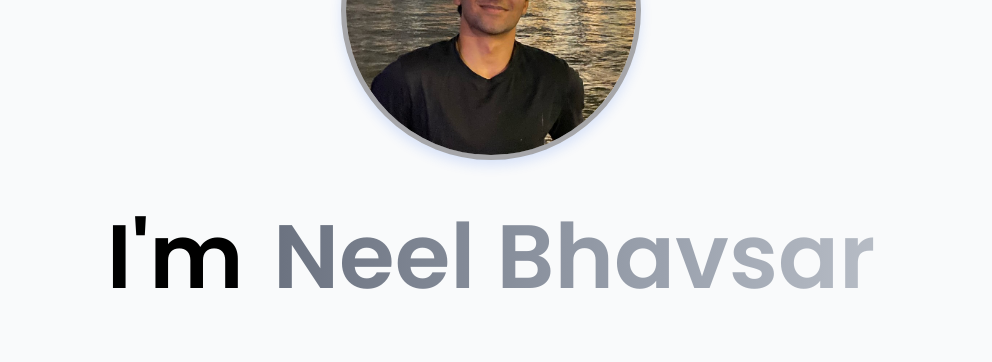
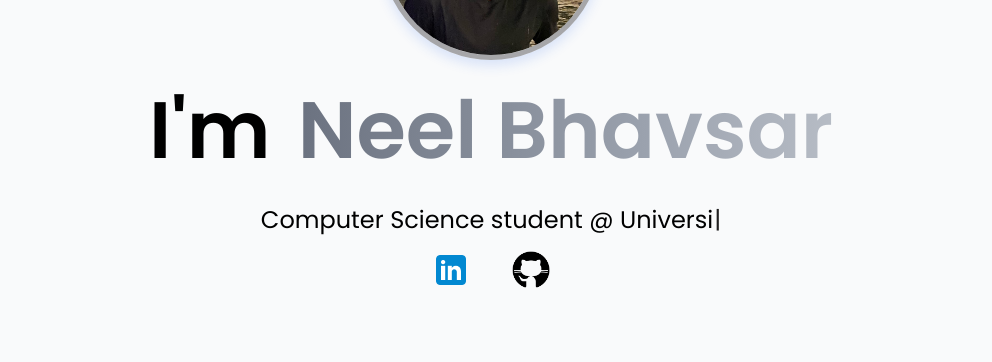
Before and after one commit to NeelBhavsar1/myportfolio, a React (Vite) app: page / in a window 1280 px wide. Shown: the part 320-682 px from the top of the page, without its empty margins (149-1141 px from the left). Built offline with nearby package versions, Linux system fonts and the light colour scheme; a web font is replaced by a local one.

Commit message:
improved responsiveness

```diff
--- a/src/components/Home/Home.css
+++ b/src/components/Home/Home.css
@@ -5,7 +5,7 @@
   display: flex;
   flex-direction: column;
   align-items: center;
-  gap: 30px;
+  gap: 10px;
   min-height: 100vh;
 }
 
@@ -22,8 +22,8 @@
 
 .profile-photo {
   margin-top: 30px;
-  height: 300px;
-  width: 300px;
+  height: 220px;
+  width: 220px;
   border-radius: 50%;
   border: 5px solid rgba(40, 42, 46, 0.4);
   box-shadow: 0 6px 12px rgba(37, 99, 235, 0.15);
@@ -36,7 +36,7 @@
 .home-container h1 {
   text-align: center;
   width: 70%;
-  font-size: 90px;
+  font-size: 80px;
   font-weight: 600;
   display: flex;
   justify-content: center;
@@ -85,8 +85,8 @@
 }
 
 .social-link img {
-  width: 50px;
-  height: 50px;
+  width: 40px;
+  height: 40px;
   transition: transform 0.3s ease, filter 0.3s ease;
   cursor: pointer;
   position: relative;
@@ -106,7 +106,7 @@
   }
 
   .home-container h1 {
-    font-size: 60px;
+    font-size: 50px;
     width: 80%;
   }
 
--- a/src/components/Home/Home.jsx
+++ b/src/components/Home/Home.jsx
@@ -16,6 +16,9 @@ const Home = () => {
   const githubHandler = () => {
     window.open('https://github.com/NeelBhavsar1', '_blank');
   };
+
+  console.log('Screen width:', window.innerWidth);
+console.log('Screen height:', window.innerHeight);
 
   return (
     <motion.div
```
